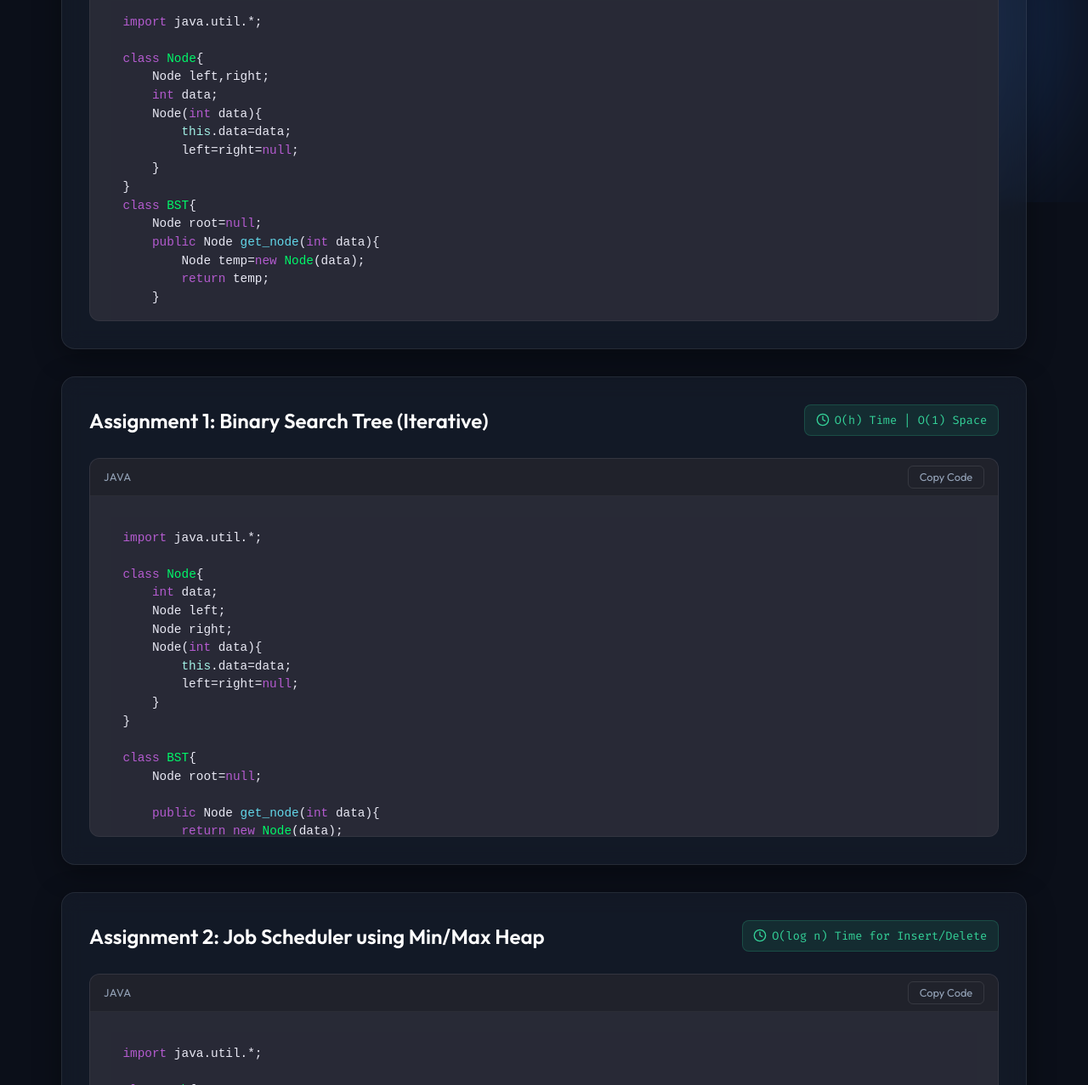
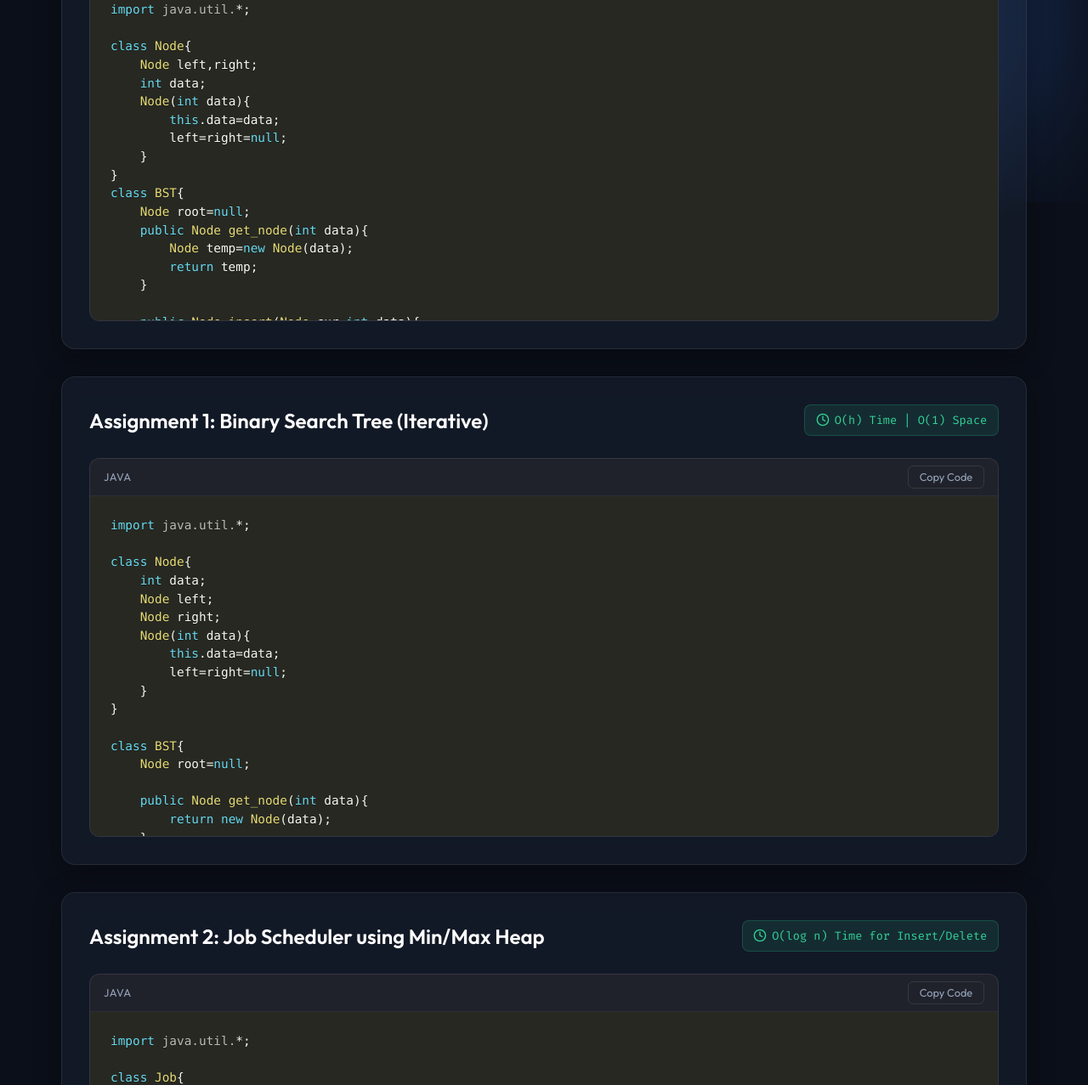
Before and after one commit to prathameshk421/ADSA_Practical, a plain HTML site: page index.html in a window 1280 px wide. Shown: the part 562-1839 px from the top of the page at 85% size. Drawn offline with nearby package versions, Linux system fonts and the light colour scheme.

Commit message:
feat: switch to PrismJS Okaidia theme for vibrant IDE-like syntax highlighting

```diff
--- a/index.html
+++ b/index.html
@@ -9,8 +9,8 @@
     <link rel="preconnect" href="https://fonts.googleapis.com">
     <link rel="preconnect" href="https://fonts.gstatic.com" crossorigin>
     <link href="https://fonts.googleapis.com/css2?family=Outfit:wght@300;400;500;600;700&family=Fira+Code:wght@400;500&display=swap" rel="stylesheet">
-    <!-- Highlight.js CSS for Syntax Highlighting (Dracula theme) -->
-    <link rel="stylesheet" href="https://cdnjs.cloudflare.com/ajax/libs/highlight.js/11.8.0/styles/dracula.min.css">
+    <!-- PrismJS CSS for Syntax Highlighting (Okaidia Theme) -->
+    <link href="https://cdnjs.cloudflare.com/ajax/libs/prism/1.29.0/themes/prism-okaidia.min.css" rel="stylesheet" />
     <link rel="stylesheet" href="styles.css">
 </head>
 <body>
@@ -48,9 +48,9 @@
         <p>Built with ❤️ by Prathamesh Kinagi</p>
     </footer>
 
-    <!-- Highlight.js and Data Source -->
-    <script src="https://cdnjs.cloudflare.com/ajax/libs/highlight.js/11.8.0/highlight.min.js"></script>
-    <script src="https://cdnjs.cloudflare.com/ajax/libs/highlight.js/11.8.0/languages/java.min.js"></script>
+    <!-- PrismJS and Data Source -->
+    <script src="https://cdnjs.cloudflare.com/ajax/libs/prism/1.29.0/prism.min.js"></script>
+    <script src="https://cdnjs.cloudflare.com/ajax/libs/prism/1.29.0/components/prism-java.min.js"></script>
     <script src="data.js"></script>
     <script src="script.js"></script>
 </body>
--- a/script.js
+++ b/script.js
@@ -60,7 +60,7 @@
 
         // Re-highlight syntax
         document.querySelectorAll('pre code').forEach((el) => {
-            hljs.highlightElement(el);
+            Prism.highlightElement(el);
         });
     }
 
```
